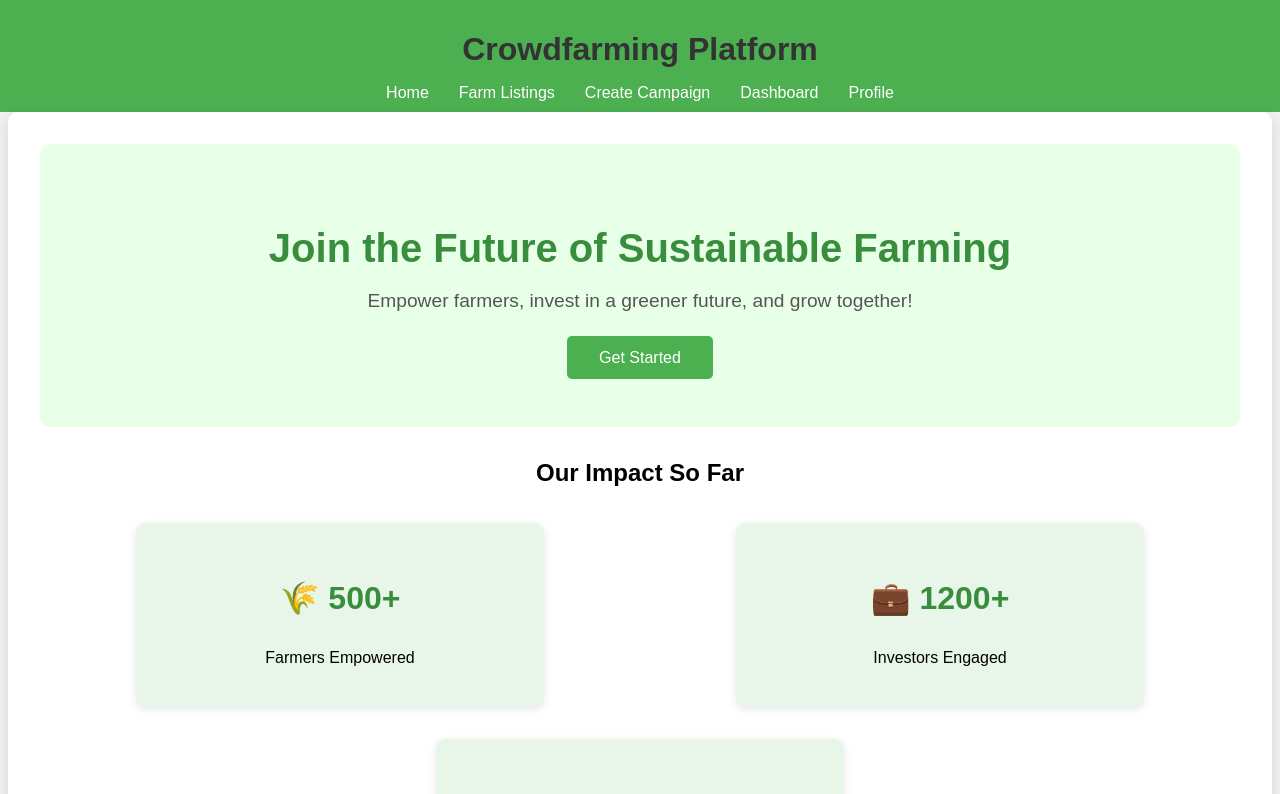
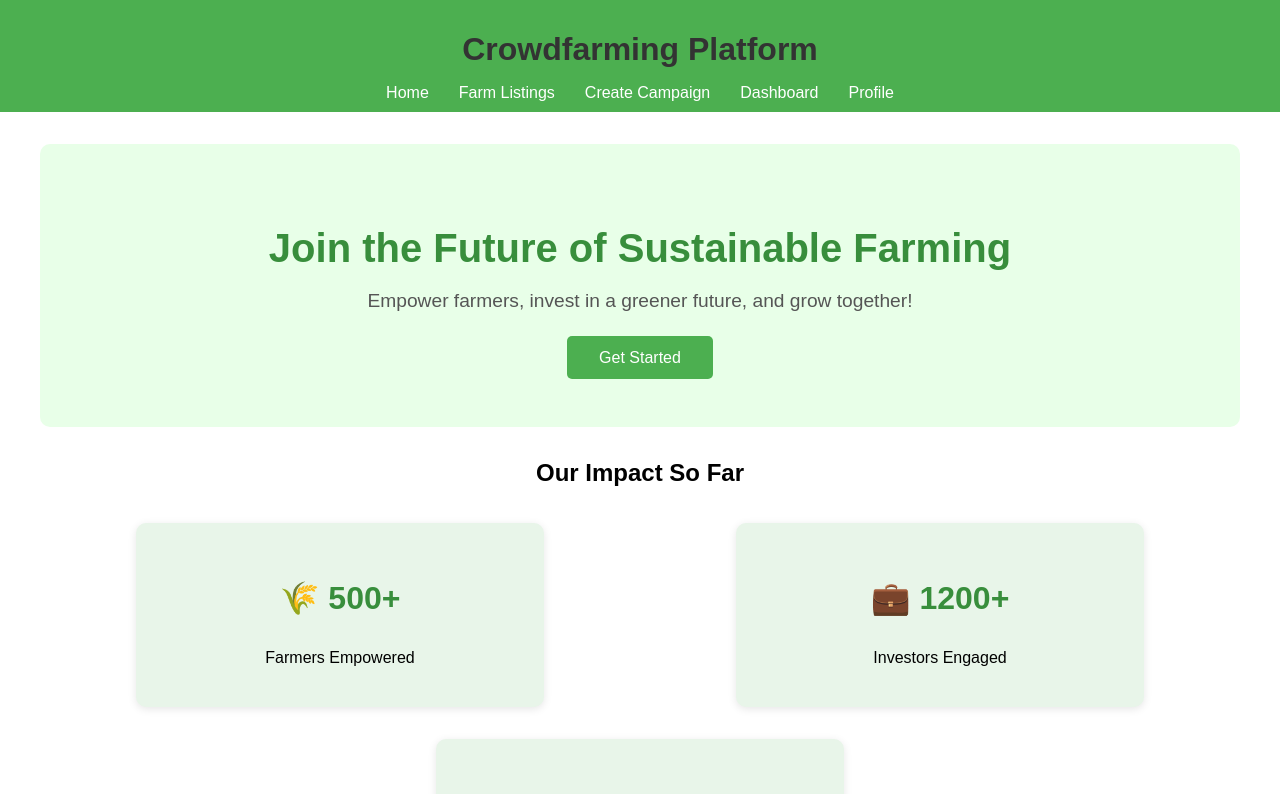
Before and after one commit to anirudddha/crowd-farming, a React (Vite) app: page / in a window 1280 px wide. Shown: the top 794 px of the page. Built offline with nearby package versions, Linux system fonts and the light colour scheme.

Commit message:
home css changes

```diff
--- a/src/styles/Home.css
+++ b/src/styles/Home.css
@@ -2,9 +2,10 @@
 body {
   margin: 0;
   font-family: 'Arial', sans-serif;
-  background-color: #f0f7f1; /* Soft green background */
 }
-
+#root{
+  background-color: #ffffff; /* Soft green background */
+}
 /* Wrapper for the entire homepage */
 .homepage-wrapper {
   padding: 2rem;
@@ -13,7 +14,7 @@ body {
   text-align: center;
   background-color: #fff;
   border-radius: 10px;
-  box-shadow: 0 4px 12px rgba(0, 0, 0, 0.1);
+  /* box-shadow: 0 4px 12px rgba(0, 0, 0, 0.1); */
 }
 
 /* Hero Section */
```
